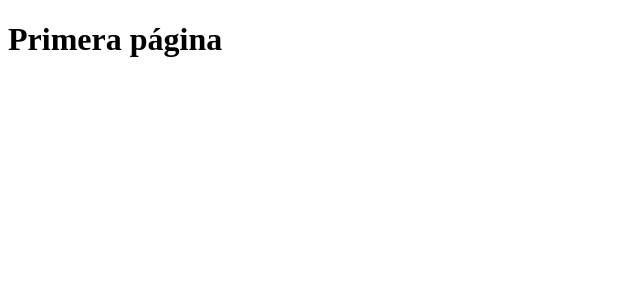
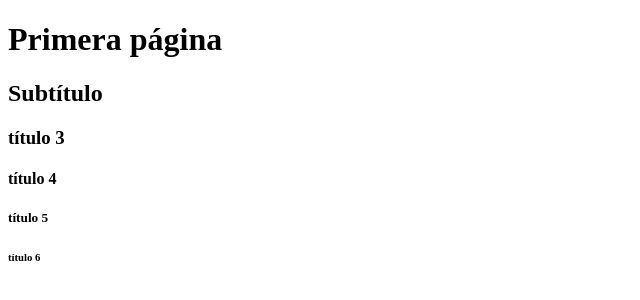
Before and after one commit to ElvisDavis/primerproyecto, a plain HTML site: page index.html in a window 1280 px wide. Shown: the whole page, without its empty margins (0-640 px from the left). Drawn offline with Linux system fonts and the light colour scheme.

Commit message:
iniciando mi proyecto

```diff
--- a/index.html
+++ b/index.html
@@ -9,6 +9,11 @@
     <!--Comentarios todo nuestro proyecto debe estar comentado
     sino, se descontar 1 punto de la nota final -->
     <h1>Primera página</h1>
+    <h2>Subtítulo</h2>
+    <h3>título 3</h3>
+    <h4>título 4</h4>
+    <h5>título 5</h5>
+    <h6>título 6</h6>
 
 </body>
 </html>
```
